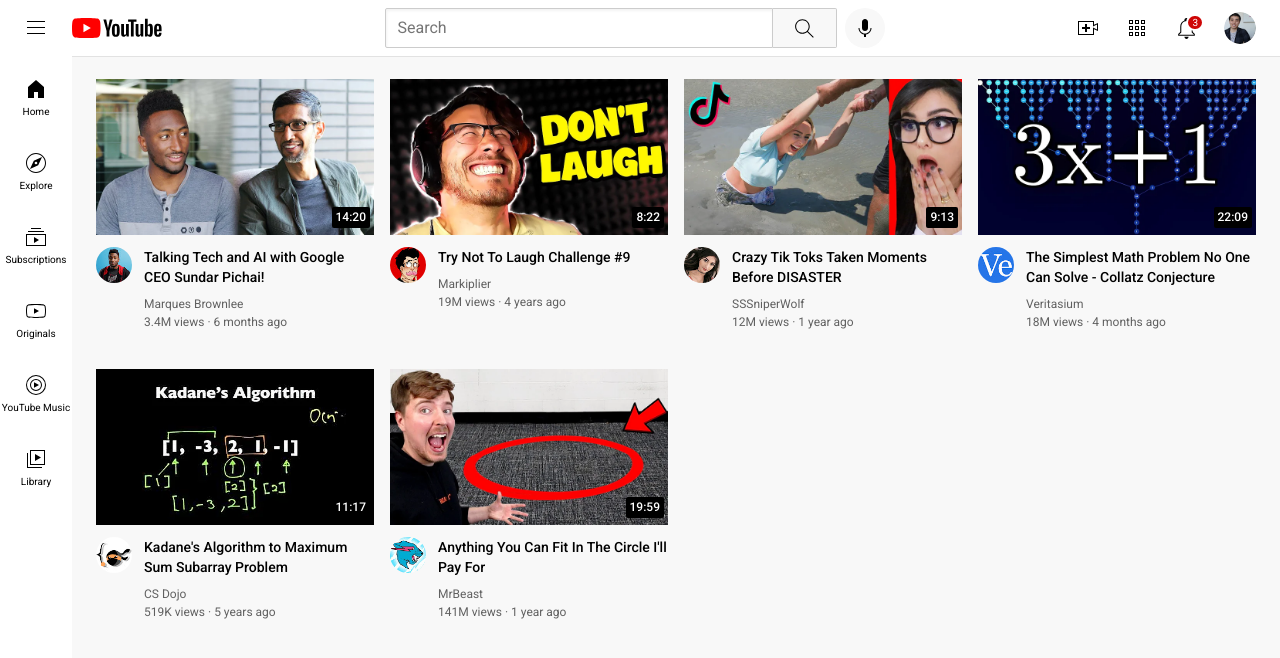
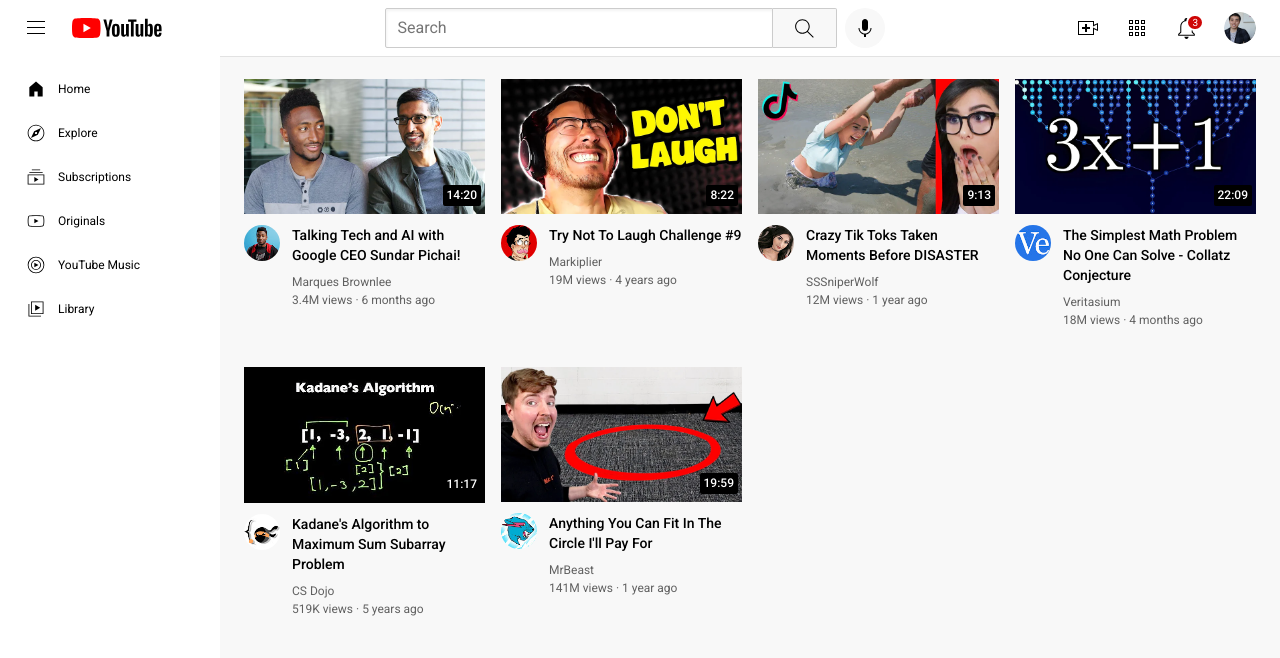
Before and after one commit to floofycato/YouTube, a plain HTML site: page youtube.html in a window 1280 px wide. Shown: the top 658 px of the page. Drawn offline with Linux system fonts and the light colour scheme.

Commit message:
Apply horizontal sidebar for >1200px media

```diff
--- a/css/general.css
+++ b/css/general.css
@@ -13,10 +13,20 @@
   padding-left: 72px;
   background-color: rgb(248, 248, 248);
   font-family: Roboto, Arial, sans-serif;
-
   padding-bottom: 1000px;
 }
 
 button {
   cursor: pointer;
 }
+
+@media (min-width: 1000px) {
+  .video-title {
+    font-size: 16px;
+    line-height: 24px;
+  }
+
+  body {
+    font-size: 14px;
+  }
+}
--- a/css/sidebar.css
+++ b/css/sidebar.css
@@ -1,3 +1,4 @@
+@media (max-width: 1200px) {
   .sidebar {
     position: fixed;
     width: 72px;
@@ -6,7 +7,6 @@
     bottom: 0;
     padding-top: 5px;
     z-index: 200;
-
     background-color: white;
   }
 
@@ -32,3 +32,45 @@
     font-size: 10px;
     text-align: center;
   }
+}
+
+@media (min-width: 1200px) {
+  body {
+    padding-left: 220px;
+  }
+
+  .sidebar {
+    position: fixed;
+    width: 220px;
+    top: 55px;
+    left: 0;
+    bottom: 0;
+    margin: 15px 0px 16x;
+    z-index: 200;
+    background-color: white;
+    font-size: 12px;
+    transition: width 0.4s, display 0.4s, font-size 0.4s;
+    padding-top: 12px;
+  }
+
+  .sidebar img {
+    height: 24px;
+  }
+
+  .sidebar-link {
+    display: flex;
+    align-items: center;
+    cursor: pointer;
+    padding: 10px 24px 10px;
+  }
+
+  .sidebar-link:hover {
+    background-color: rgb(236, 236, 236);
+  }
+
+  .sidebar img {
+    padding: 2px;
+    margin: 0;
+    margin-right: 10px;
+  }
+}
```
Lines whose indentation alone changed are shown as unchanged.
